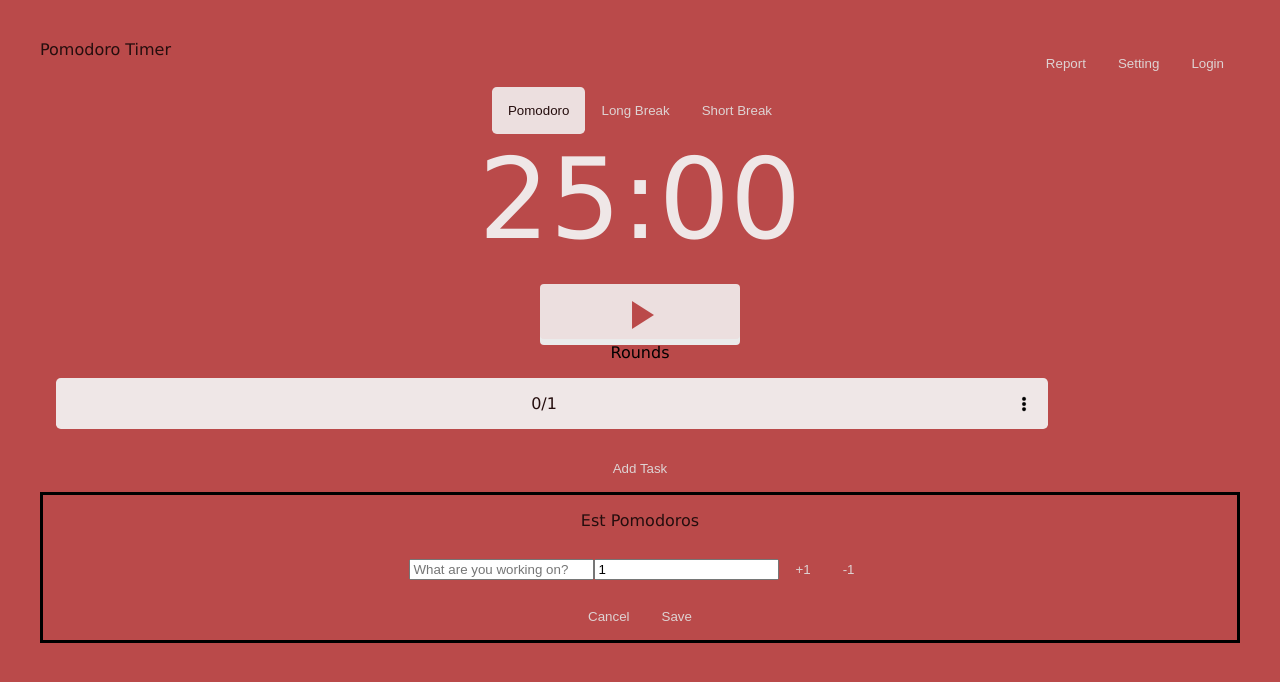
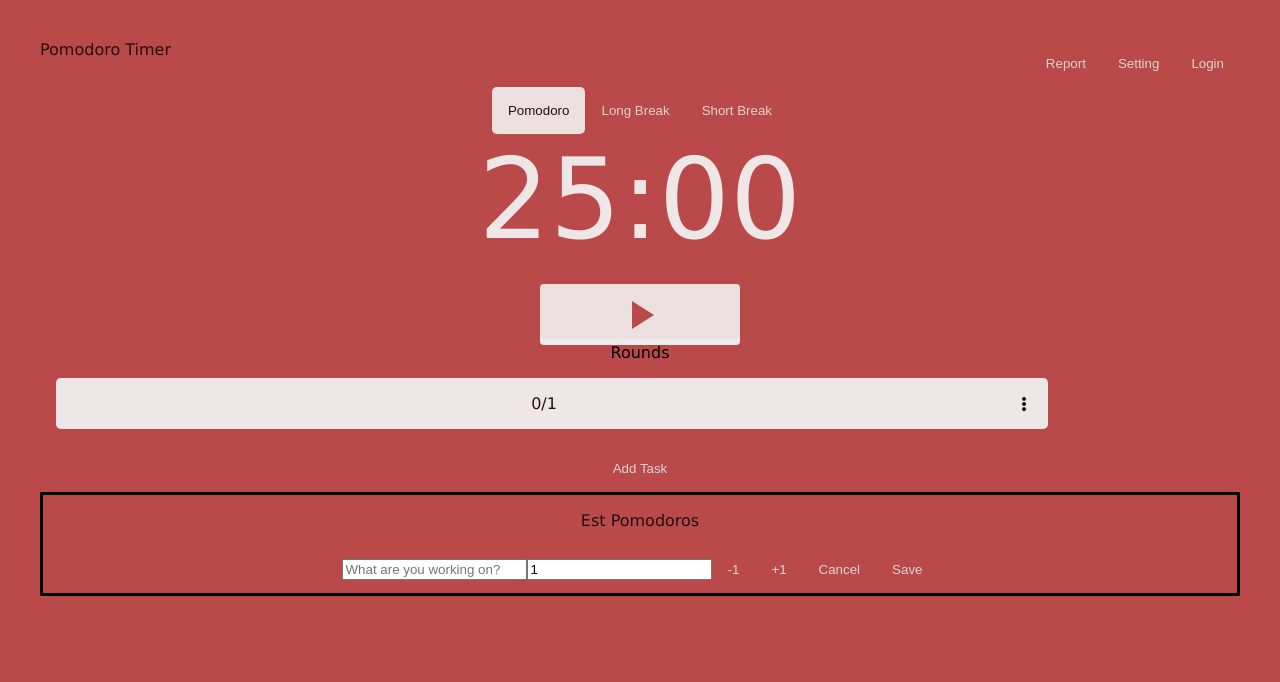
Before and after one commit to missatrox44/pomodoro-clock, a React (Vite) app: page / in a window 1280 px wide. Both pictures are taken after a click on the button "Add Task". Shown: the top 682 px of the page. Built offline with nearby package versions, Linux system fonts and the light colour scheme; a web font is replaced by a local one.

Commit message:
task array and task added printed to console. BUG details in commit comment

```diff
--- a/src/components/TaskContainer.jsx
+++ b/src/components/TaskContainer.jsx
@@ -3,48 +3,61 @@ import Task from "./Task";
 import { useState } from "react";
 // import Modal from "./Modal";
 
-const tasks = []
-
-function createTask(name, est, actual=0, completed=false){
-  const task = { name: 'name', est: 0, actual: 0, completed: Boolean }
-  tasks.push(task);
-  console.log(task);
-}
-
 function TaskContainer() {
   const [isHideModal, setIsHideModal] = useState(true);
   // const [roundsEstimated, setRoundsEstimated] = useState(1);
   // const [input, setInput] = useState("");
-  const [taskData, setTaskData] = useState({name:'', estimated:1});
+  // const [taskData, setTaskData] = useState({name:'', estimated:1});
+  const [name, setName] = useState("");
+  const [estimated, setEstimated] = useState(1);
+  const [tasksList, setTasksList] = useState([]);
 
   function showModal() {
     setIsHideModal(false);
   }
 
-  function handleChange(e) {
-    setInput;
+  //function that tracks value of name input
+  function handleNameChange(event) {
+    setName(event.target.value);
   }
 
-  function addOne() {
-    setTaskData(taskData.estimated + 1);
+  function handleEstimatedChange(event) {
+    //totally copy and pasted the next line but i know that Math.max is used to make sure the number is not negative. parseInt takes the value of input and turns it into a number, might be overkill
+    setEstimated(Math.max(parseInt(event.target.value), 0));
   }
 
+  //decrement function
   function minusOne() {
-    if (taskData.estimated > 0) {
-      setTaskData(taskData.estimated - 1);
-    }
-    else {
-      setTaskData.estimated(0)
+    if (estimated > 0) {
+      setEstimated(estimated - 1);
+    } else {
+      setEstimated(0);
     }
   }
 
-  function cancel() {
+  //increment function
+  function addOne() {
+    setEstimated(estimated + 1);
+  }
+
+  //Save button functionality where the magic happens
+  function handleSubmit(event) {
+    event.preventDefault();
+    //define task object
+    const task = { name, estimated, actual: 0, completed: false };
+    //pushes task object to tasksList array
+    setTasksList([...tasksList, task]);
+    console.log("task added", task);
+    console.log("tasksList", tasksList);
+    //clears out input
+    setName("");
+    setEstimated(0);
     setIsHideModal(true);
   }
 
-  function save() {
+  function cancelBtnClicked() {
     setIsHideModal(true);
-    //function to add task item to list goes here
+    console.log("pressed cancel button");
   }
 
   return (
@@ -56,51 +69,67 @@ function TaskContainer() {
 
       <div className={`${isHideModal ? "hidden" : ""}`}>
         <div className="pomodoro-creation-menu">
-
           <p>Est Pomodoros</p>
           <div>
-      <form>
-
-      {/* https://dev.to/deboragaleano/how-to-handle-multiple-inputs-in-react-55el */}
-
+            <form onSubmit={handleSubmit}>
               <input
                 type="text"
-          className="input-field"
-          name="task"
                 placeholder="What are you working on?"
-          onChange={handleChange}
-          value={taskData.name}
+                value={name}
+                onChange={handleNameChange}
               />
               <input
-            type="text"
-            className="input-field"
-            name="num"
-            placeholder="1"
-            onChange={handleChange}
-            value={taskData.estimated}
+                type="number"
+                value={estimated}
+                onChange={handleEstimatedChange}
               />
-          <button onClick={addOne}>+1</button>
-          <button onClick={minusOne}>-1</button>
-
-          <div>
-            <button onClick={()=>{cancel()}}>Cancel</button>
-            <button onClick={()=>{save()}}>Save</button>
-          </div>
-
+              <button type="button" onClick={minusOne}>
+                -1
+              </button>
+              <button type="button" onClick={addOne}>
+                +1
+              </button>
+              <button onClick={cancelBtnClicked}>Cancel</button>
+              <button type="submit">Save</button>
             </form>
-
-
-      </div>
-
           </div>
         </div>
-
+      </div>
     </div>
   );
+}
 
-
-}
+export default TaskContainer;
 
 
 
-export default TaskContainer;
+// Old form:
+//             {/* <form> */}
+
+//             {/* https://dev.to/deboragaleano/how-to-handle-multiple-inputs-in-react-55el */}
+//             {/*
+//         <input
+//           type="text"
+//           className="input-field"
+//           name="task"
+//           placeholder="What are you working on?"
+//           onChange={handleChange}
+//           value={taskData.name}
+//         />
+//           <input
+//             type="text"
+//             className="input-field"
+//             name="num"
+//             placeholder="1"
+//             onChange={handleChange}
+//             value={taskData.estimated}
+//           />
+//           <button onClick={addOne}>+1</button>
+//           <button onClick={minusOne}>-1</button>
+
+//           <div>
+//             <button onClick={()=>{cancel()}}>Cancel</button>
+//             <button onClick={()=>{save()}}>Save</button>
+//           </div>
+
+//         </form> */}
```
Lines whose indentation alone changed are shown as unchanged.
